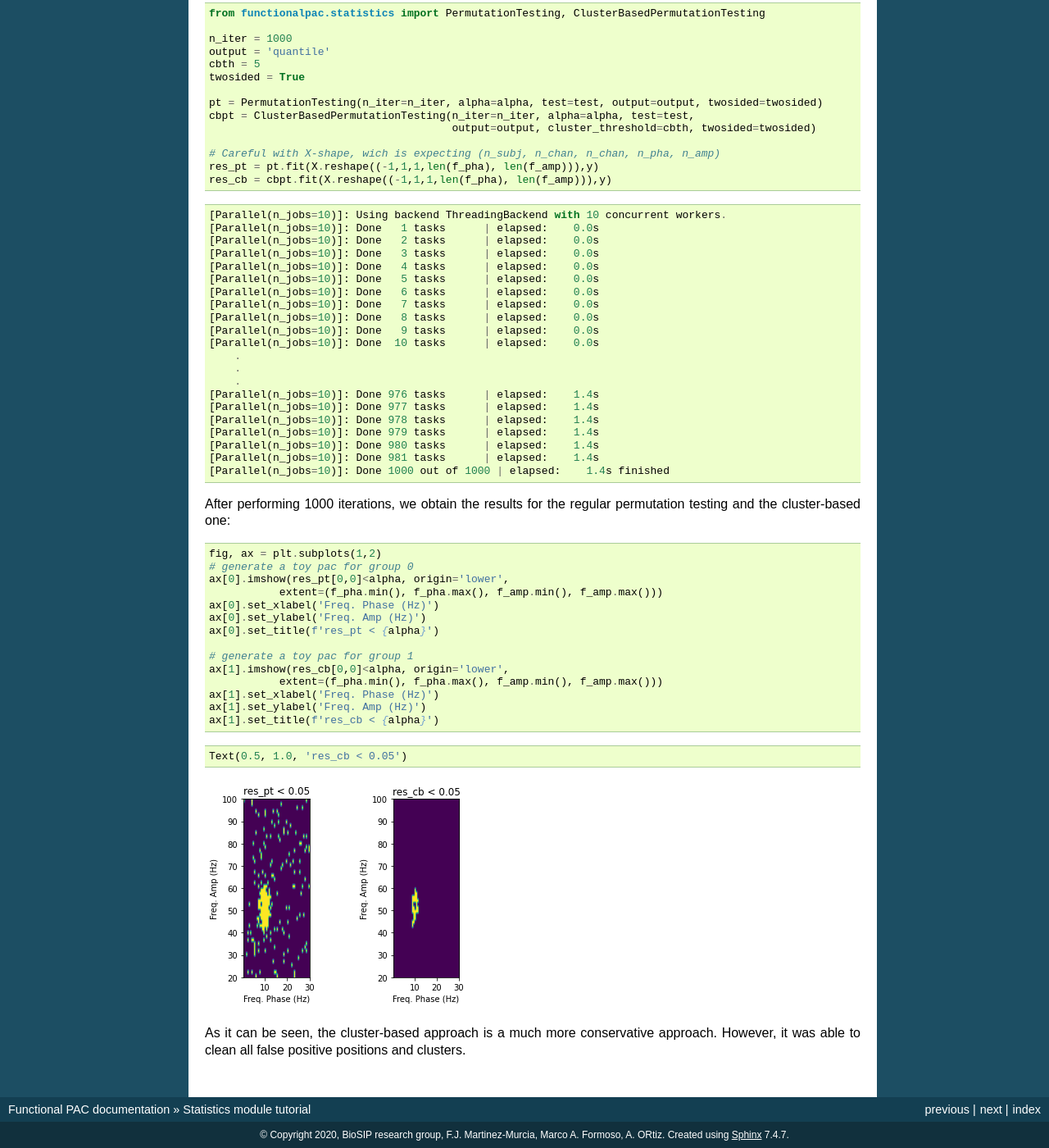
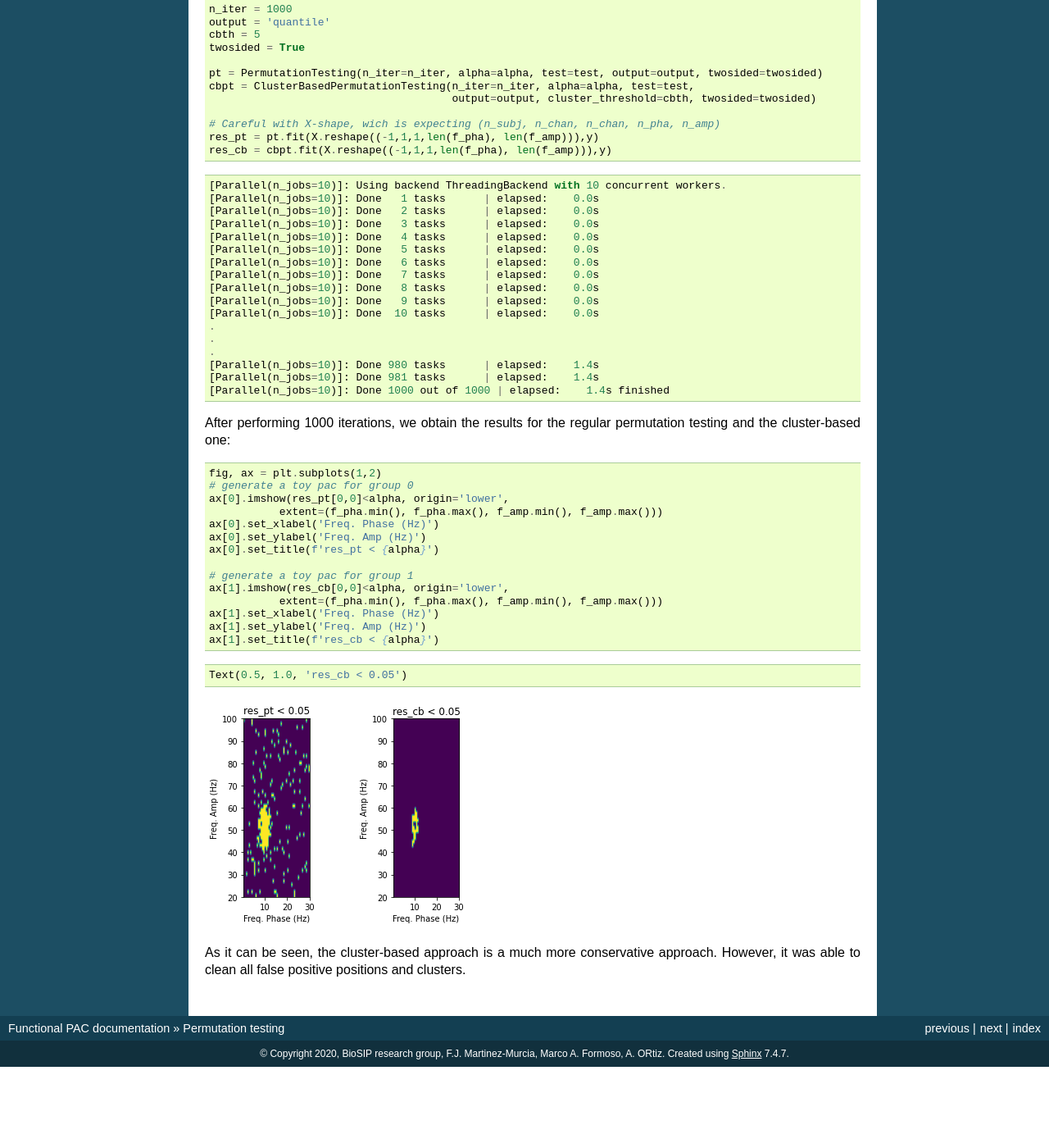
Before and after one commit to BioSIP/functional_PAC, a Sphinx documentation site: the page built from docs/Tutorial_CBPT.rst, in a window 1280 px wide and 1400 px high, scrolled down 3536 px. Shown: the whole window at 82% size. Built offline with Sphinx 7.4.7, drawn with Linux system fonts in a browser that asks for light colours; formulas are drawn with MathJax 3; after the commit the page ends 4837 px from its top, so only the background shows below that; some of the changed text lies outside the part shown.

Commit message:
Updated tutorial

```diff
--- a/docs/Tutorial_CBPT.rst
+++ b/docs/Tutorial_CBPT.rst
@@ -1,6 +1,3 @@
-Statistics module tutorial
-=============================
-
 In this tutorial, we will focus on how to detect and visualize the
 inter-channel PAC modulation via cluster-based permutation testing, and
 compare it with the regular permutation testing.
@@ -261,13 +258,9 @@
     [Parallel(n_jobs=10)]: Done   8 tasks      | elapsed:    0.0s
     [Parallel(n_jobs=10)]: Done   9 tasks      | elapsed:    0.0s
     [Parallel(n_jobs=10)]: Done  10 tasks      | elapsed:    0.0s
-	.
-	.
-	.
-    [Parallel(n_jobs=10)]: Done 976 tasks      | elapsed:    1.4s
-    [Parallel(n_jobs=10)]: Done 977 tasks      | elapsed:    1.4s
-    [Parallel(n_jobs=10)]: Done 978 tasks      | elapsed:    1.4s
-    [Parallel(n_jobs=10)]: Done 979 tasks      | elapsed:    1.4s
+    .
+    .
+    .
     [Parallel(n_jobs=10)]: Done 980 tasks      | elapsed:    1.4s
     [Parallel(n_jobs=10)]: Done 981 tasks      | elapsed:    1.4s
     [Parallel(n_jobs=10)]: Done 1000 out of 1000 | elapsed:    1.4s finished
```
Also changed, not shown: 1 other file.
